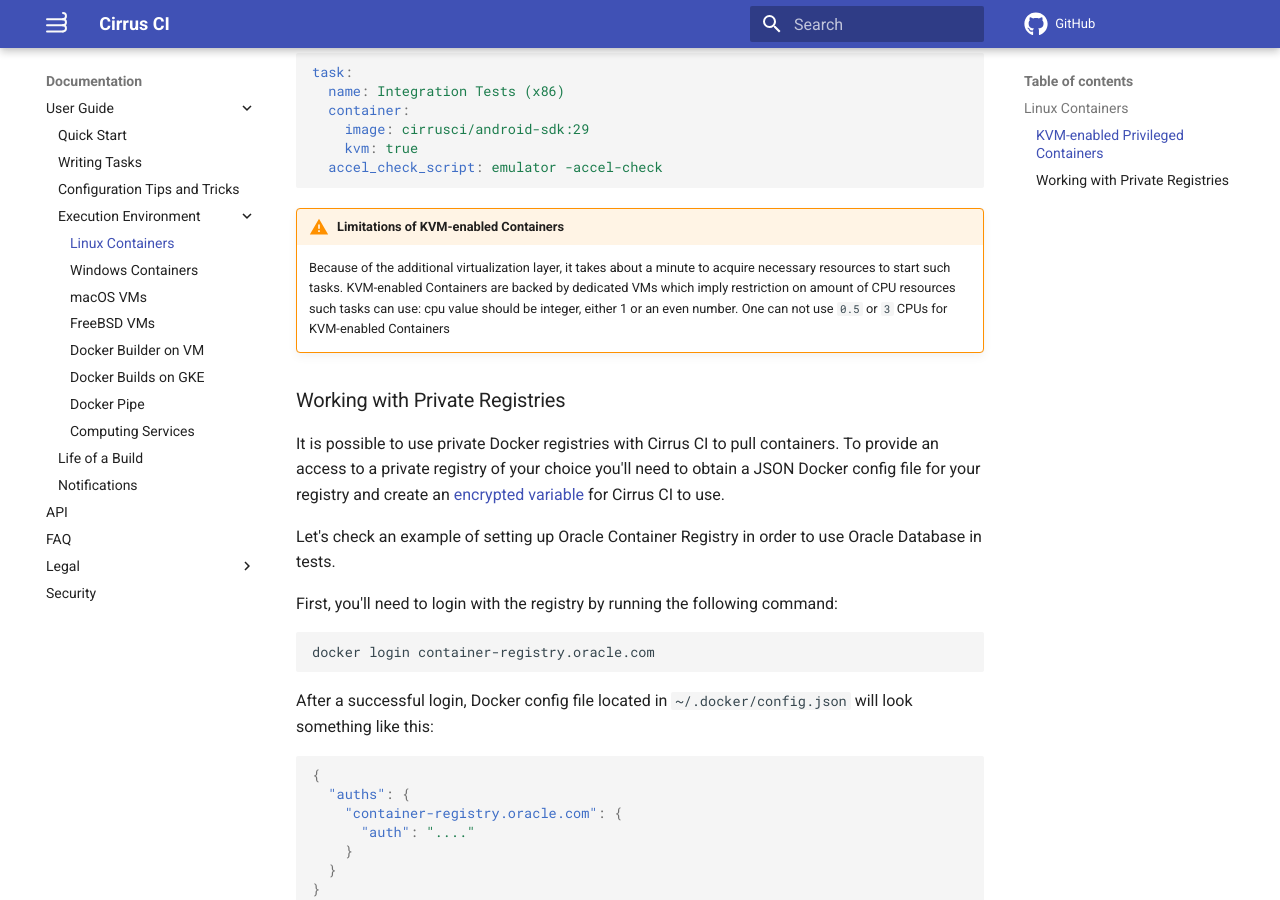
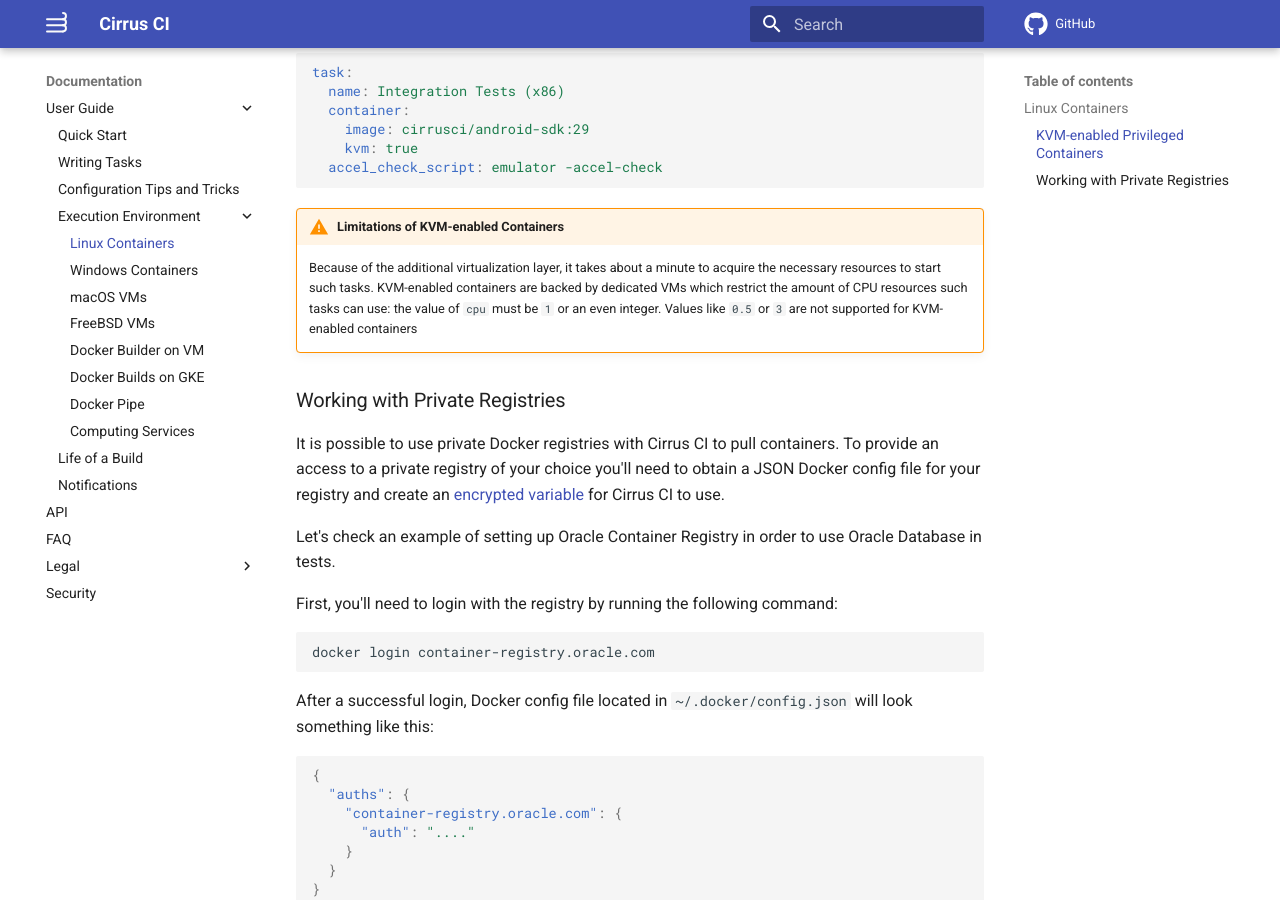
Before and after one commit to cirruslabs/cirrus-ci-docs, an MkDocs documentation site: the page built from docs/guide/linux.md, in a window 1280 px wide and 900 px high, scrolled down 1072 px. Built offline with MkDocs 1.6.1 and Material for MkDocs 9.7.7, drawn with Linux system fonts in a browser that asks for light colours; comment, search, counter and statistics services are not loaded.

Commit message:
Update docs/guide/linux.md
Co-authored-by: erikarvstedt <36110478+erikarvstedt@users.noreply.github.com>

````diff
--- a/docs/guide/linux.md
+++ b/docs/guide/linux.md
@@ -60,9 +60,9 @@ task:
 ```
 
 !!! warning "Limitations of KVM-enabled Containers"
-    Because of the additional virtualization layer, it takes about a minute to acquire necessary resources to start such tasks.
-    KVM-enabled Containers are backed by dedicated VMs which imply restriction on amount of CPU resources such tasks can use: cpu value
-    should be integer, either 1 or an even number. One can not use `0.5` or `3` CPUs for KVM-enabled Containers
+    Because of the additional virtualization layer, it takes about a minute to acquire the necessary resources to start such tasks.
+    KVM-enabled containers are backed by dedicated VMs which restrict the amount of CPU resources such tasks can use: the value of `cpu`
+    must be `1` or an even integer. Values like `0.5` or `3` are not supported for KVM-enabled containers
 
 ### Working with Private Registries
 
````
